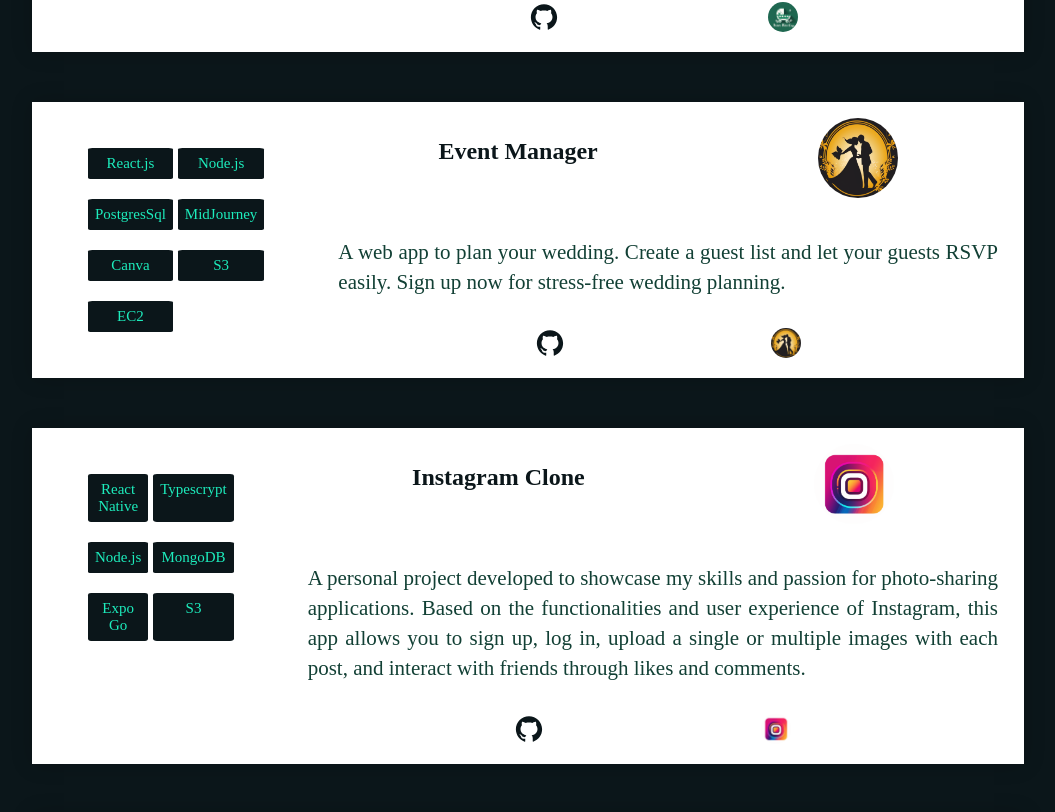
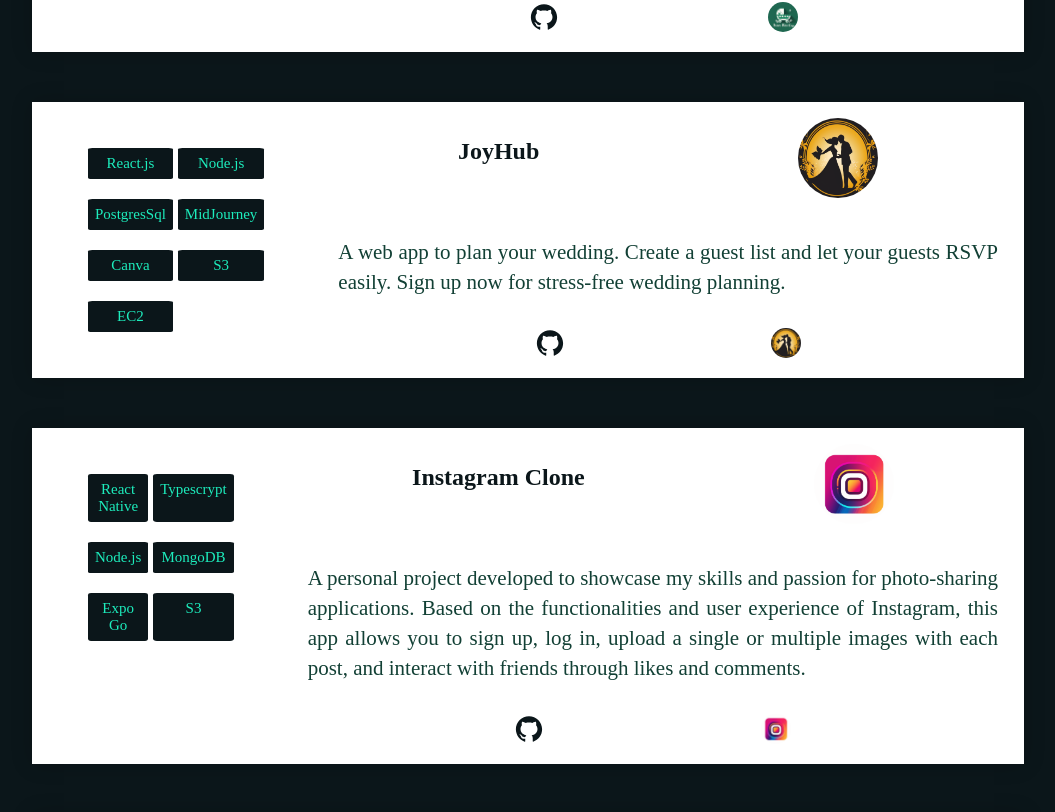
Before and after one commit to Alfonso1025/portfolio3_client, a React (Create React App) app: page /Projects in a window 1280 px wide. Shown: the part 1208-2020 px from the top of the page, without its empty margins (112-1167 px from the left). Built offline with nearby package versions, Linux system fonts and the light colour scheme.

Commit message:
added hover effect to project live icons

```diff
--- a/src/Projects.jsx
+++ b/src/Projects.jsx
@@ -42,13 +42,13 @@ const projectsArray = [
         liveProject : "https://github.com/Alfonso1025/wikerpark_babysiting_server"
     },
     {
-        name :'Event Manager',
+        name :'JoyHub',
         logo : emLogo,
         description : `A web app to plan your wedding. Create a guest list and let your guests RSVP easily.
         Sign up now for stress-free wedding planning.`,
         stackArray : ['React.js', 'Node.js','PostgresSql', 'MidJourney', 'Canva', 'S3', 'EC2'],
         github : 'https://github.com/Alfonso1025/eventManager_client.git',
-        liveProject : 'https://github.com/Alfonso1025/eventManagerServer2'
+        liveProject : 'https://event-manager-client.vercel.app/'
     },
     {
         name :'Instagram Clone',
--- a/src/styles/Projects.css
+++ b/src/styles/Projects.css
@@ -76,12 +76,23 @@
 
  }
 
- .project-link{
+ .project-link {
     text-decoration: none;
     cursor: pointer;
+    display: inline-block; /* Ensures the link can be transformed without affecting other elements */
 
+    /* Apply initial styles */
+    transform: scale(1);
+    color: #680202;
+    transition: transform 0.3s ease, color 0.3s ease;
+  }
 
- }
+  /* Style for the link when hovered */
+  .project-link:hover {
+    transform: scale(1.1); /* Increase the scale to 110% when hovered */
+    color: #820303; /* Change the color when hovered */
+  }
+
  .project-link-live{
     height: 30px;
     width: 30px;
```
